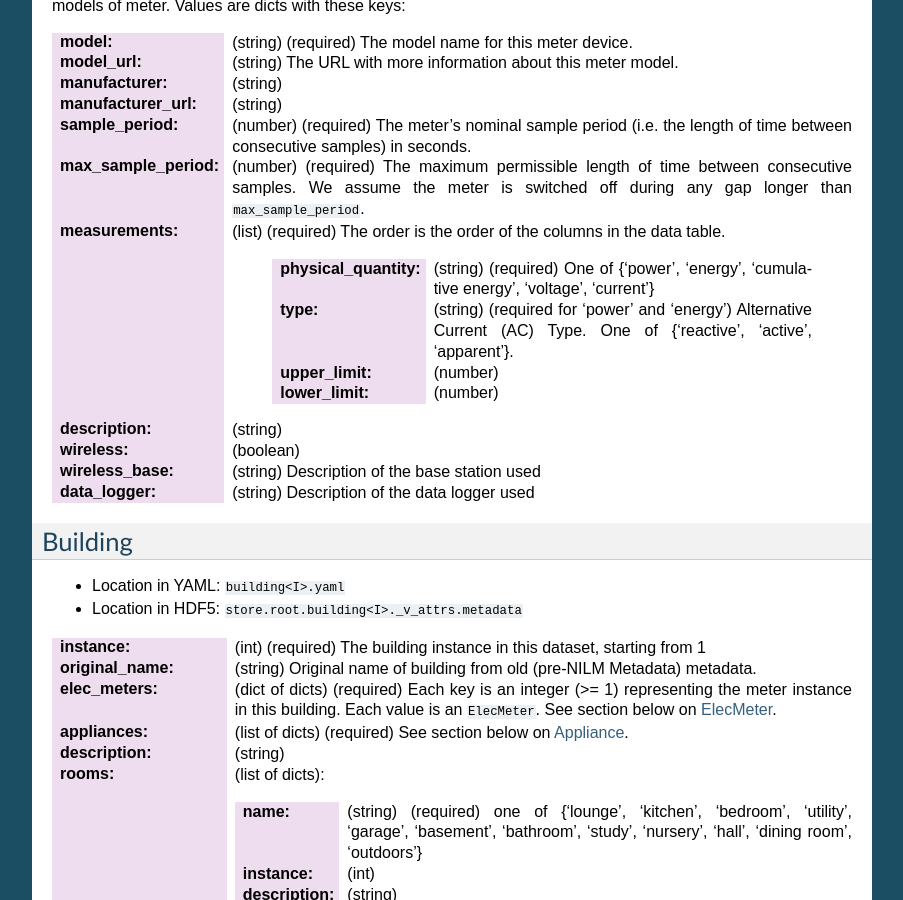
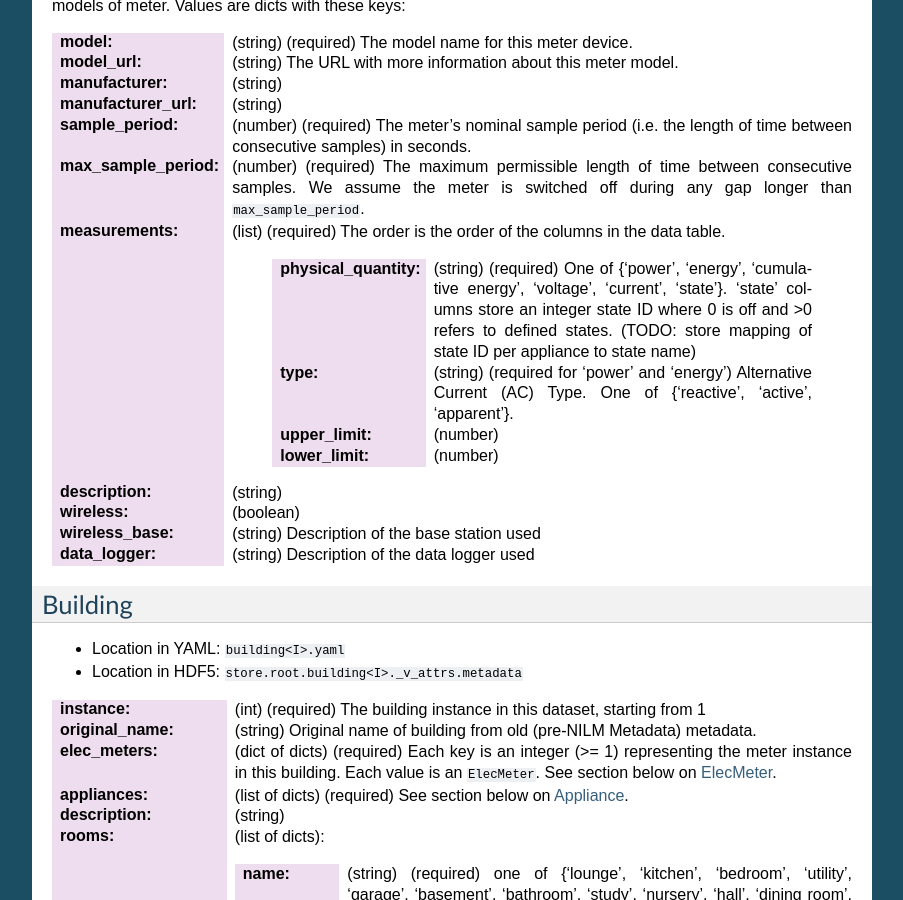
Before and after one commit to nilmtk/nilm_metadata, a Sphinx documentation site: the page built from docs/source/dataset_metadata.rst, in a window 1280 px wide and 900 px high, scrolled down 1559 px. Shown: the whole window, without its empty margins (198-1101 px from the left). Built offline with Sphinx 7.4.7, drawn with Linux system fonts in a browser that asks for light colours.

Commit message:
add note about storing states

```diff
--- a/docs/source/dataset_metadata.rst
+++ b/docs/source/dataset_metadata.rst
@@ -120,7 +120,11 @@
   in the data table.
 
    :physical_quantity: (string) (required) One of {'power', 'energy',
-                       'cumulative energy', 'voltage', 'current'}
+                       'cumulative energy', 'voltage', 'current',
+                       'state'}.  'state' columns store an integer
+                       state ID where 0 is off and >0 refers to
+                       defined states. (TODO: store mapping of state
+                       ID per appliance to state name)
    :type: (string) (required for 'power' and 'energy') Alternative
            Current (AC) Type. One of {'reactive', 'active',
            'apparent'}.
```
